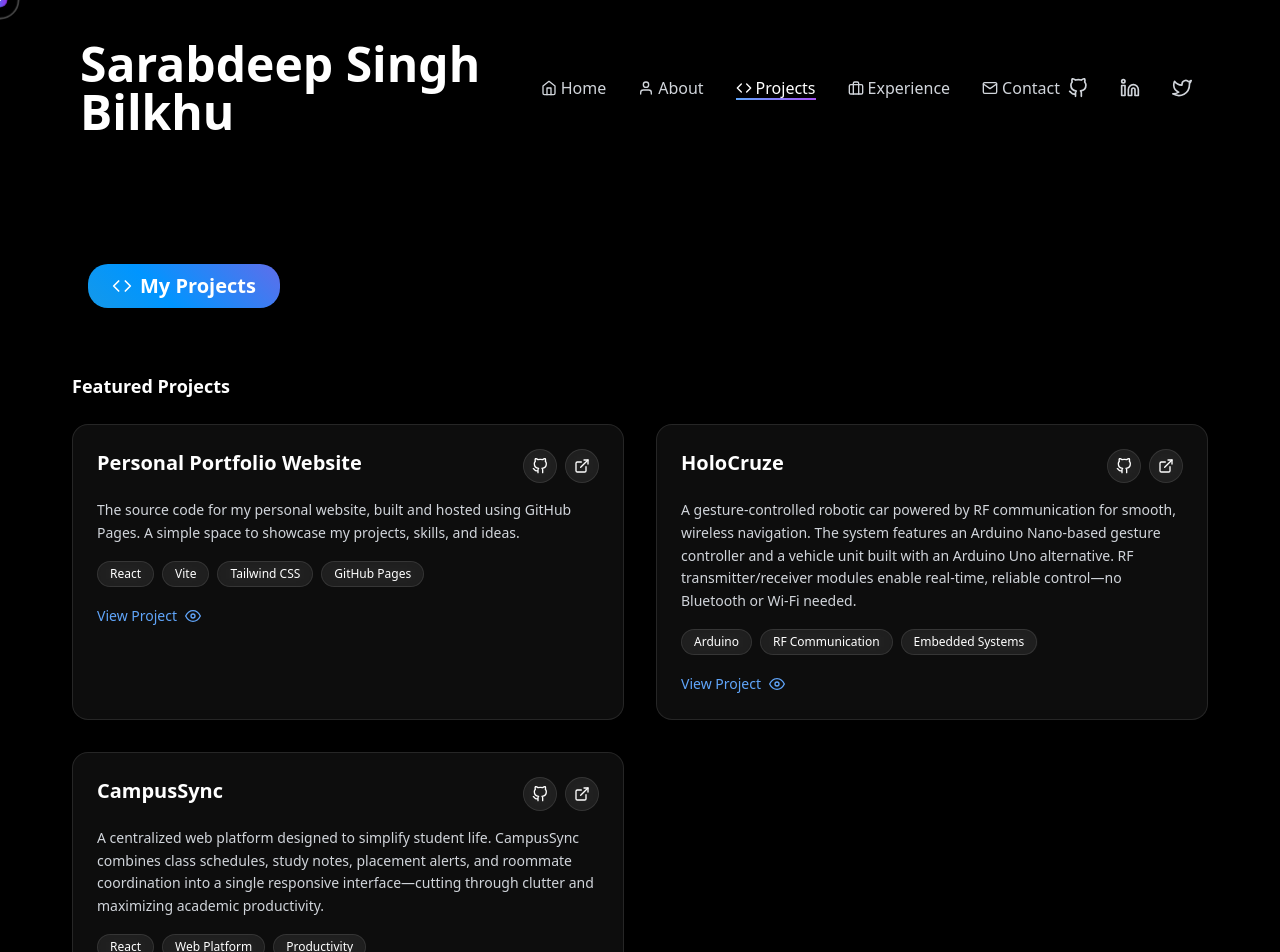
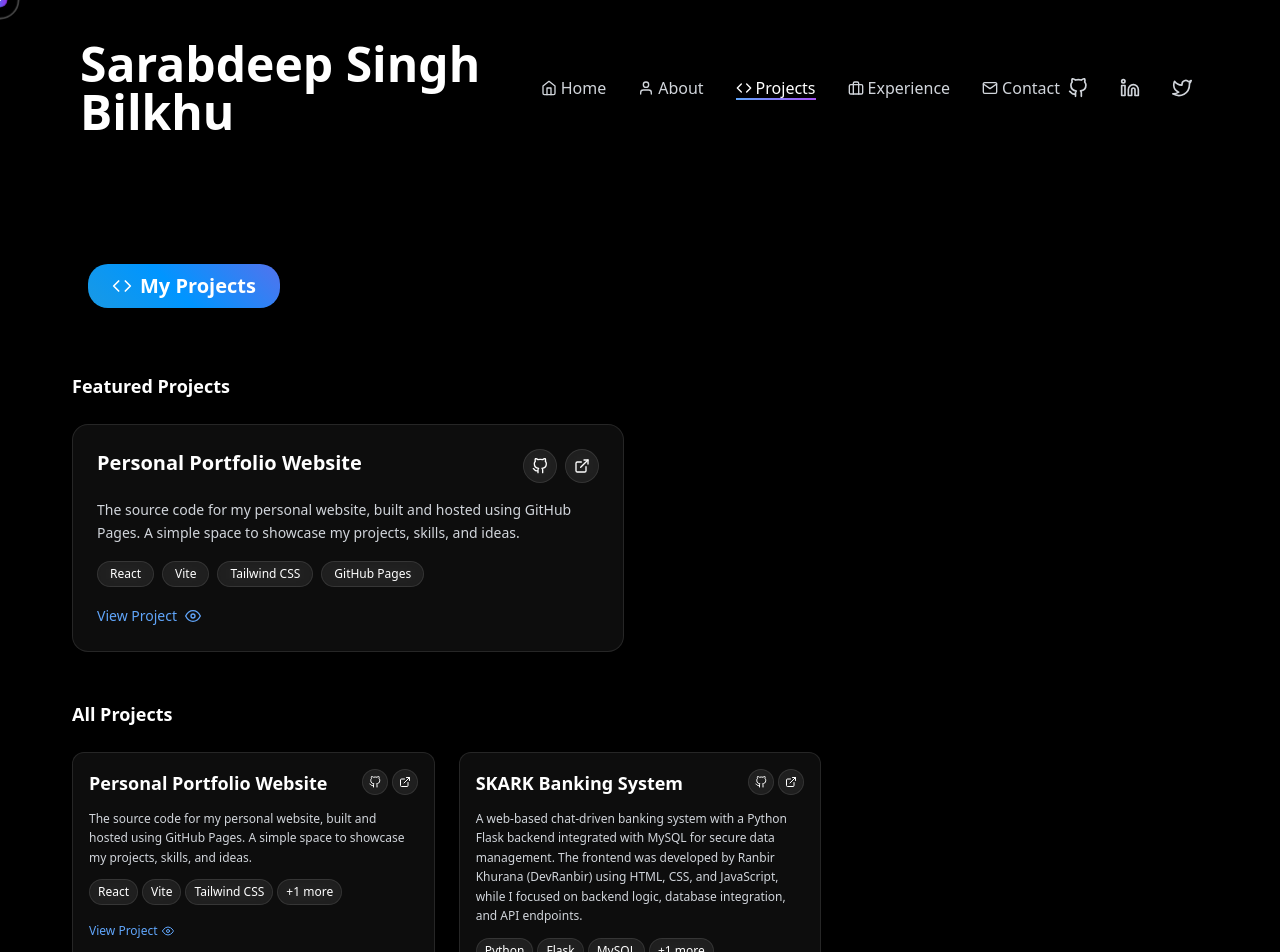
Before and after one commit to SarabdeepSBilkhu/SarabdeepSBilkhu.github.io, a React (Vite) app: page /projects in a window 1280 px wide. Shown: the top 952 px of the page. Built offline with nearby package versions, Linux system fonts and the light colour scheme.

Commit message:
Remove HoloCruze and CampusSync projects
Removed multiple project entries from the Projects page.

```diff
--- a/src/pages/Projects.jsx
+++ b/src/pages/Projects.jsx
@@ -11,26 +11,6 @@
       link: "https://sarabdeepsbilkhu.github.io",
       github: "https://github.com/SarabdeepSBilkhu/SarabdeepSBilkhu.github.io",
       image: "/project1.jpg",
-      featured: true
-    },
-    {
-      title: "HoloCruze",
-      description:
-        "A gesture-controlled robotic car powered by RF communication for smooth, wireless navigation. The system features an Arduino Nano-based gesture controller and a vehicle unit built with an Arduino Uno alternative. RF transmitter/receiver modules enable real-time, reliable control—no Bluetooth or Wi-Fi needed.",
-      technologies: ["Arduino", "RF Communication", "Embedded Systems"],
-      link: "https://SarabdeepSBilkhu.github.io/HoloCruze",
-      github: "https://github.com/SarabdeepSBilkhu/HoloCruze",
-      image: "/project2.jpg",
-      featured: true
-    },
-    {
-      title: "CampusSync",
-      description:
-        "A centralized web platform designed to simplify student life. CampusSync combines class schedules, study notes, placement alerts, and roommate coordination into a single responsive interface—cutting through clutter and maximizing academic productivity.",
-      technologies: ["React", "Web Platform", "Productivity"],
-      link: "https://SarabdeepSBilkhu.github.io/CampusSync",
-      github: "https://github.com/SarabdeepSBilkhu/CampusSync",
-      image: "/project3.jpg",
       featured: true
     },
     {
```
